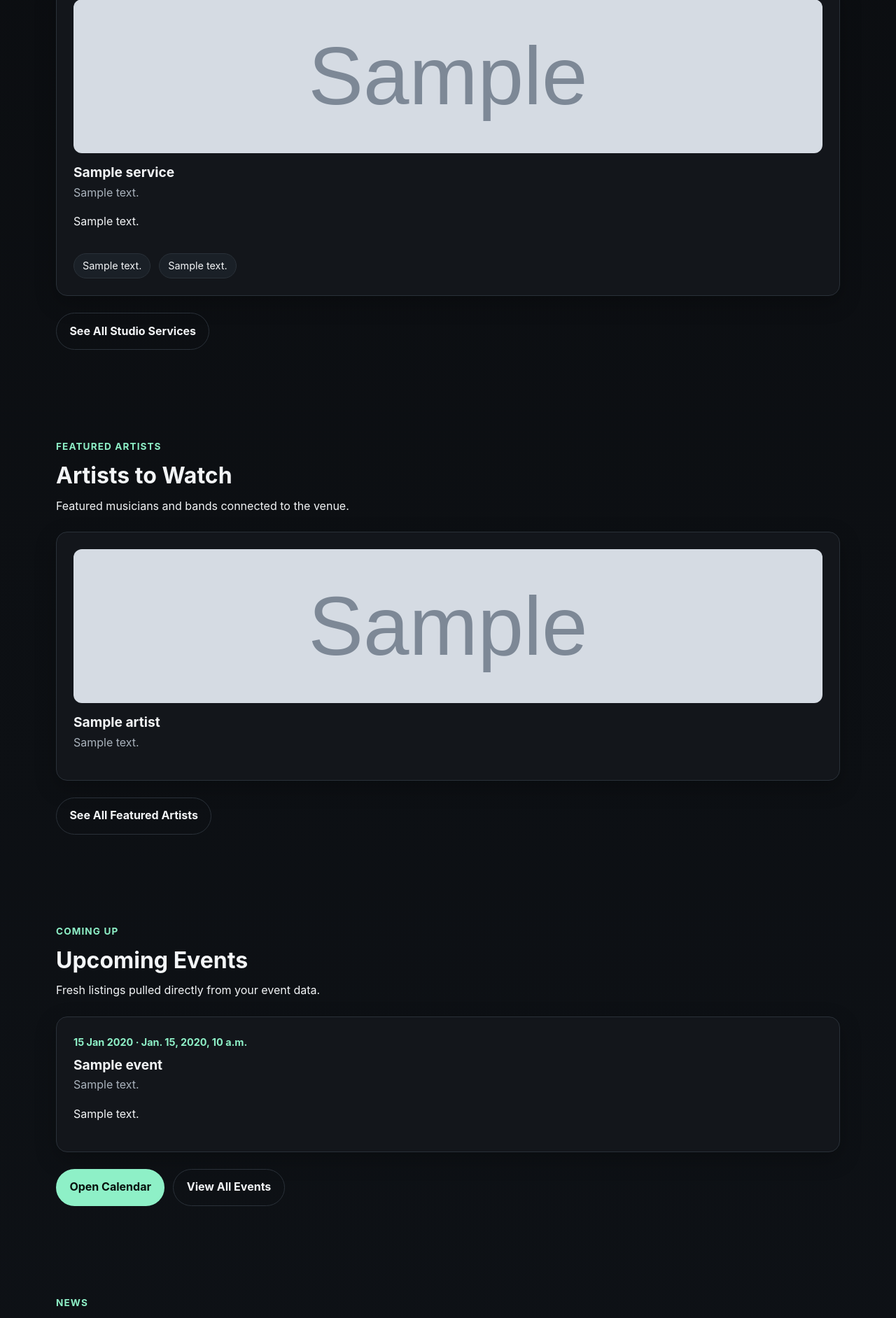
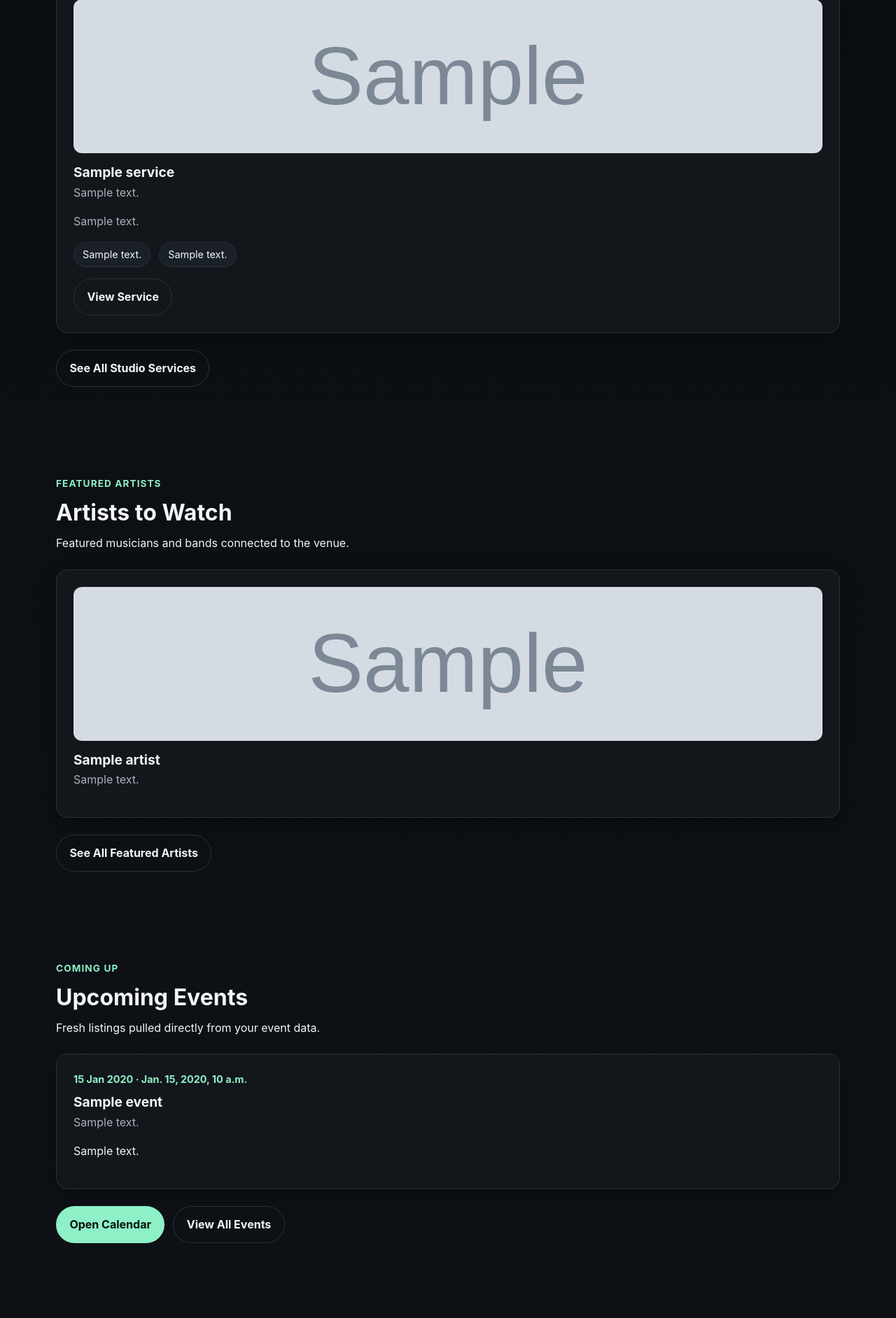
Before and after one commit to joaquinantonio/ProjectCero, a Django app: template templates/pages/home.html in a window 1280 px wide. Shown: the part 684-2568 px from the top of the page at 70% size. Run offline with Django 5.2, Linux system fonts and the light colour scheme; tables that the repository leaves empty hold one stand-in row (values such as "Sample post"); the template is opened without the code that fills it: values that come from a table or form of the project are taken from there, most other values are stand-ins (such as "Sample title", 1, 10 or a date in 2020); grey boxes marked "Sample" are stand-in pictures.

Commit message:
Simplify studio services and add detail pages
Remove studio service categories and make studio services standalone.

Update studio admin, homepage, and dashboard links for the simplified service model.

Add studio service detail pages with slug-based routing.

Make featured studio services clickable from the homepage.

```diff
--- a/apps/pages/views.py
+++ b/apps/pages/views.py
@@ -21,7 +21,6 @@
 
     featured_services = (
         StudioService.objects.featured()
-        .select_related("category")
         .order_by("display_order", "name")[:4]
     )
 
--- a/templates/pages/home.html
+++ b/templates/pages/home.html
@@ -18,7 +18,7 @@
         {{ site_settings.tagline|default:"A creative space for recording, rehearsals, and live music experiences." }}
       </p>
       <div class="button-row">
-        <a class="btn btn-primary" href="{% url 'bookings:studio_request' %}">Book the Studio</a>
+        <a class="btn btn-primary" href="{% url 'bookings:request' %}?type=studio">Book the Studio</a>
         <a class="btn btn-secondary" href="{% url 'events:event_list' %}">View Events</a>
         <a class="btn btn-secondary" href="{% url 'enquiries:landing' %}">Enquire</a>
       </div>
@@ -47,16 +47,25 @@
       {% for service in featured_services %}
         <article class="card">
           {% if service.image %}
-            <img class="service-image" src="{{ service.image.url }}" alt="{{ service.name }}">
+            <a class="card-image-link" href="{% url 'studio:service_detail' service.slug %}">
+              <img class="service-image" src="{{ service.image.url }}" alt="{{ service.name }}">
+            </a>
           {% endif %}
-          <h3>{{ service.name }}</h3>
+
+          <h3>
+            <a class="card-title-link" href="{% url 'studio:service_detail' service.slug %}">
+              {{ service.name }}
+            </a>
+          </h3>
 
           {% if service.short_description %}
-            <p class="muted">{{ service.short_description }}</p>
+            <p class="muted clamp-2">{{ service.short_description }}</p>
           {% endif %}
 
           {% if service.description %}
-            <div>{{ service.description|linebreaks }}</div>
+            <div class="card-copy muted clamp-4">
+              {{ service.description }}
+            </div>
           {% endif %}
 
           <div class="meta-row">
@@ -66,6 +75,12 @@
             {% if service.duration_text %}
               <span class="pill">{{ service.duration_text }}</span>
             {% endif %}
+          </div>
+
+          <div class="card-footer">
+            <a class="btn btn-secondary" href="{% url 'studio:service_detail' service.slug %}">
+              View Service
+            </a>
           </div>
         </article>
       {% empty %}
@@ -94,13 +109,19 @@
       {% for artist in featured_artists %}
         <article class="card">
           {% if artist.image %}
-            <a href="{% url 'artists:artist_detail' artist.slug %}">
+            <a class="card-image-link" href="{% url 'artists:artist_detail' artist.slug %}">
               <img class="service-image" src="{{ artist.image.url }}" alt="{{ artist.name }}">
             </a>
           {% endif %}
-          <h3><a href="{% url 'artists:artist_detail' artist.slug %}">{{ artist.name }}</a></h3>
+
+          <h3>
+            <a class="card-title-link" href="{% url 'artists:artist_detail' artist.slug %}">
+              {{ artist.name }}
+            </a>
+          </h3>
+
           {% if artist.short_bio %}
-            <p class="muted">{{ artist.short_bio }}</p>
+            <p class="muted clamp-2">{{ artist.short_bio }}</p>
           {% endif %}
         </article>
       {% empty %}
@@ -137,14 +158,19 @@
               {% if event.end_at %} – {{ event.end_at|time:"g:i A" }}{% endif %}
             {% endif %}
           </p>
-          <h3><a href="{% url 'events:event_detail' event.slug %}">{{ event.title }}</a></h3>
+
+          <h3>
+            <a class="card-title-link" href="{% url 'events:event_detail' event.slug %}">
+              {{ event.title }}
+            </a>
+          </h3>
 
           {% if event.location_text %}
             <p class="muted">{{ event.location_text }}</p>
           {% endif %}
 
           {% if event.short_description %}
-            <p>{{ event.short_description }}</p>
+            <p class="card-copy clamp-3">{{ event.short_description }}</p>
           {% endif %}
         </article>
       {% empty %}
@@ -282,7 +308,11 @@
             <div>{{ section.body|linebreaks }}</div>
           {% endif %}
           {% if section.cta_url and section.cta_text %}
-            <p><a class="text-link" href="{{ section.cta_url }}">{{ section.cta_text }}</a></p>
+            <p>
+              <a class="text-link" href="{{ section.cta_url }}">
+                {{ section.cta_text }}
+              </a>
+            </p>
           {% endif %}
         </article>
       {% empty %}
@@ -304,9 +334,15 @@
         Send a booking request for studio sessions or venue hire, or use the enquiry pages for merch, payments, and general questions.
       </p>
       <div class="button-row center">
-        <a class="btn btn-primary" href="{% url 'bookings:studio_request' %}">Book the Studio</a>
-        <a class="btn btn-secondary" href="{% url 'bookings:venue_request' %}">Enquire About Venue Hire</a>
-        <a class="btn btn-secondary" href="{% url 'enquiries:landing' %}">Other Enquiries</a>
+        <a class="btn btn-primary" href="{% url 'bookings:request' %}?type=studio">
+          Book the Studio
+        </a>
+        <a class="btn btn-secondary" href="{% url 'bookings:request' %}?type=venue">
+          Enquire About Venue Hire
+        </a>
+        <a class="btn btn-secondary" href="{% url 'enquiries:landing' %}">
+          Other Enquiries
+        </a>
       </div>
     </div>
   </div>
```
